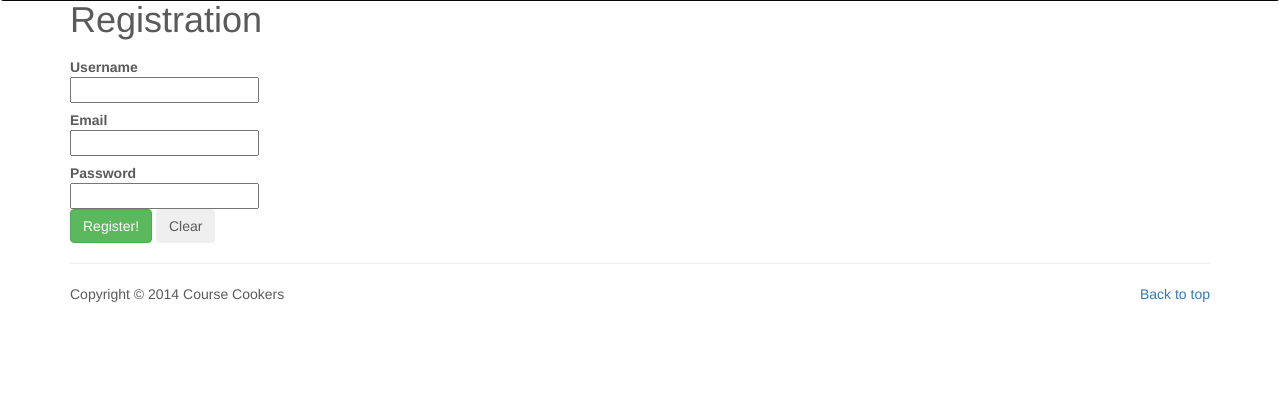
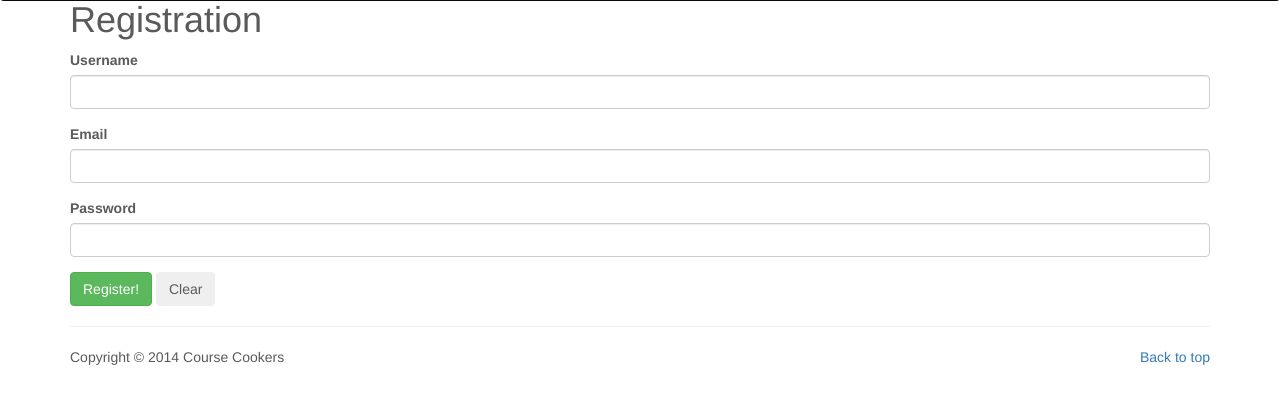
Before and after one commit to ttrrnn/cs160, a PHP site: page /register.php in a window 1280 px wide. Shown: the part 50-454 px from the top of the page. Run offline with PHP 8.4, Linux system fonts and the light colour scheme; data that the repository does not hold is empty; some libraries are stand-ins or nearby versions.

Commit message:
Added bootstrap validation states for input

```diff
--- a/Websitev3/register.php
+++ b/Websitev3/register.php
@@ -106,25 +106,19 @@ if (!empty($_POST)) {
         <?php include('includes/header.php'); ?>
         <div class="container">
             <h1>Registration</h1>
-            <form class="form-horizontal" id="register-form" action="register.php" method="post">
+            <form class="form" id="form" action="register.php" method="post">
                 <fieldset>
-                    <div class="control-group">
+                    <div class="form-group">
                         <label class="control-label" for="username">Username</label>
-                        <div class="controls">
-                            <input type="text" id="username" name="username" value="">
-                        </div>
+                        <input type="text" class="form-control" id="username" name="username" value="">
                     </div>
-                    <div class="control-group">
+                    <div class="form-group">
                         <label class="control-label" for="email">Email</label>
-                        <div class="controls">
-                            <input type="text" id="email" name="email" value="">
-                        </div>
+                        <input type="text" class="form-control" id="email" name="email" value="">
                     </div>
-                    <div class="control-group">
+                    <div class="form-group">
                         <label class="control-label" for="password">Password</label>
-                        <div class="controls">
-                            <input type="password" id="password" name="password" value="">
-                        </div>
+                        <input type="password" class="form-control" id="password" name="password" value="">
                     </div>
                     <div class="form-actions">
                         <button type="submit" class="btn btn-success btn-large">Register!</button>
@@ -139,7 +133,7 @@ if (!empty($_POST)) {
         <script src="js/jquery.validate.min.js"></script>
         <script>
             $(document).ready(function() {
-                $('#register-form').validate(
+                $("#form"").validate(
                 {
                     rules: {
                         username: {
@@ -155,6 +149,12 @@ if (!empty($_POST)) {
                             required: true
                         }
                     }
+                    highlight: function (element) {
+                        $(element).closest('.form-group').removeClass('has-success').addClass('has-error');
+                    },
+                    unhighlight: function (element) {
+                        $(element).closest('.form-group').removeClass('has-error').addClass('has-success');
+                    }
                 });
             });
         </script>
```
